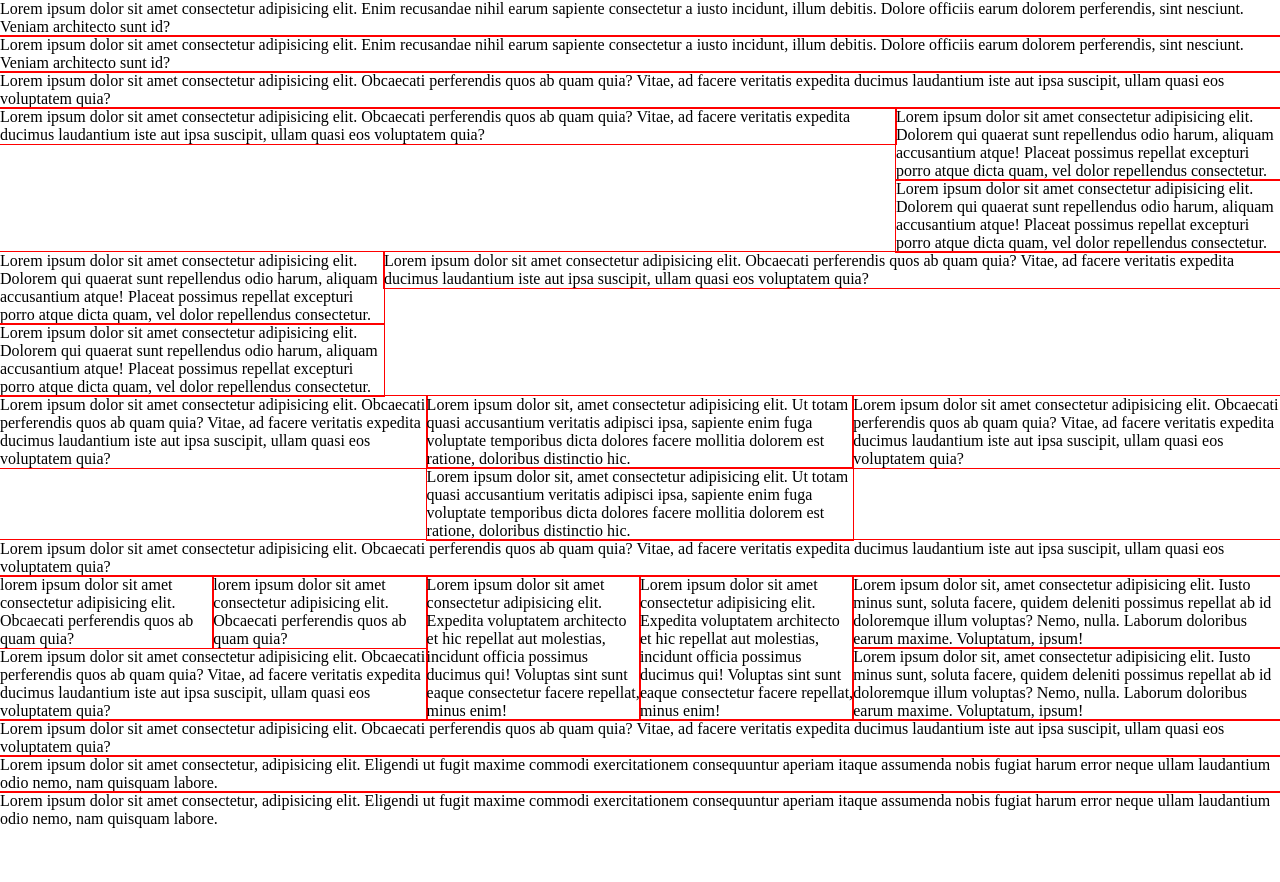
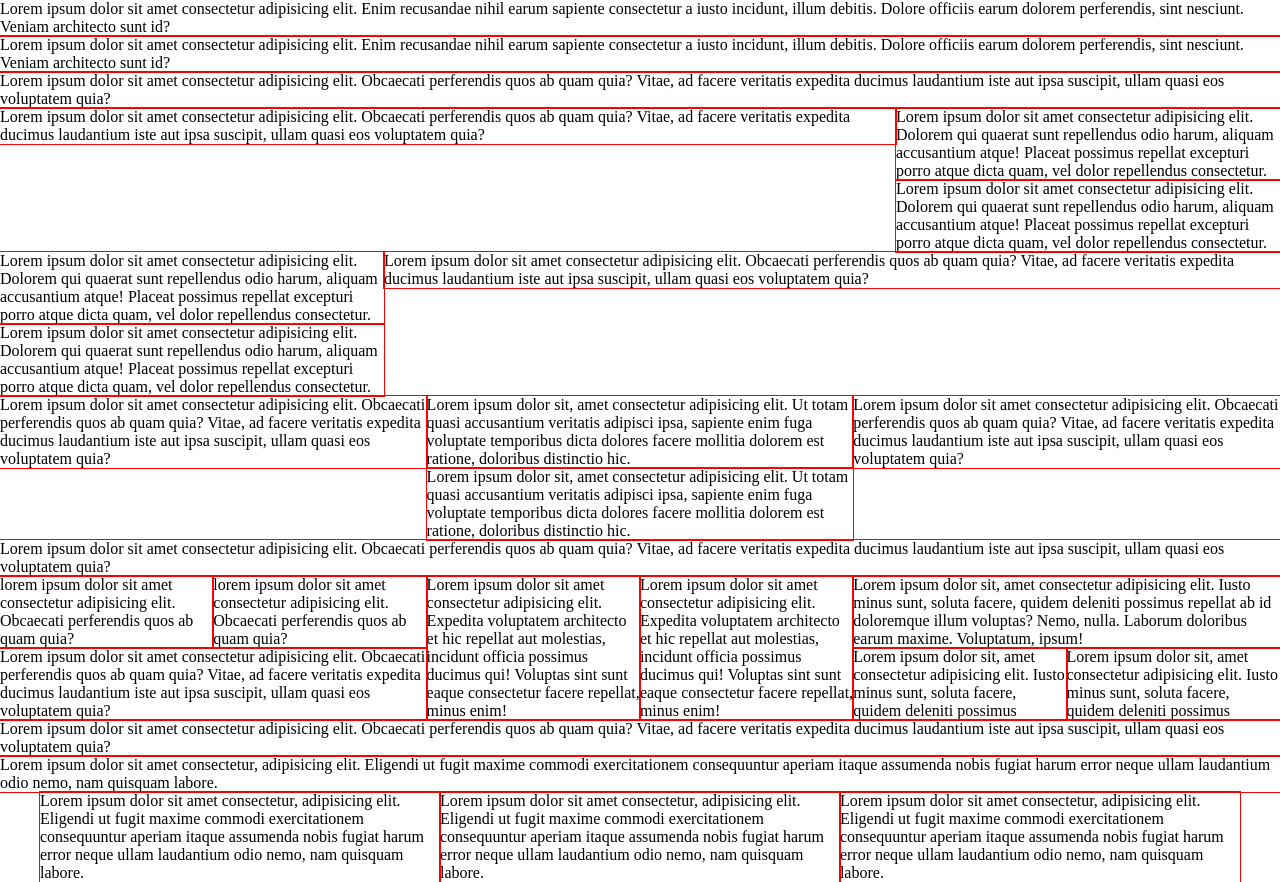
Before and after one commit to DamianJorga/aod, a plain HTML site: page index.html in a window 1280 px wide. Before the commit the page ends 828 px from the top, so only its background shows below. Drawn offline with Linux system fonts and the light colour scheme.

Commit message:
improved footer and fix layout and graphics for shop now

```diff
--- a/index.html
+++ b/index.html
@@ -82,25 +82,30 @@
                 <div class="col-large-tablet-50">
                     <p>lorem ipsum dolor sit amet consectetur adipisicing elit. Obcaecati perferendis quos ab quam quia?</p>
                 </div>
-                <div class="col-large-tablet-50">
+                <div class="col-mobile-100 col-large-tablet-50">
                     <p>lorem ipsum dolor sit amet consectetur adipisicing elit. Obcaecati perferendis quos ab quam quia?</p>
                 </div>
+                <div class="col-mobile-100 col-large-tablet-100">
                     <p>Lorem ipsum dolor sit amet consectetur adipisicing elit. Obcaecati perferendis quos ab quam quia? Vitae, ad facere veritatis expedita ducimus laudantium iste aut ipsa suscipit, ullam quasi eos voluptatem quia?</p>
                 </div>
+            </div>
             <div class="col-mobile-100 col-large-tablet-33">
-                <div class="col-large-tablet-50">
+                <div class="col-mobile-100 col-large-tablet-50">
                     <p>Lorem ipsum dolor sit amet consectetur adipisicing elit. Expedita voluptatem architecto et hic repellat aut molestias, incidunt officia possimus ducimus qui! Voluptas sint sunt eaque consectetur facere repellat, minus enim!</p>
                 </div>
-                <div class="col-large-tablet-50">
+                <div class="col-mobile-100 col-large-tablet-50">
                     <p>Lorem ipsum dolor sit amet consectetur adipisicing elit. Expedita voluptatem architecto et hic repellat aut molestias, incidunt officia possimus ducimus qui! Voluptas sint sunt eaque consectetur facere repellat, minus enim!</p>
                 </div>
             </div>
             <div class="col-mobile-100 col-large-tablet-33">
-                <div class="col-large-tablet-100">
+                <div class="col-mobile-100 col-large-tablet-100">
                     <p>Lorem ipsum dolor sit, amet consectetur adipisicing elit. Iusto minus sunt, soluta facere, quidem deleniti possimus repellat ab id doloremque illum voluptas? Nemo, nulla. Laborum doloribus earum maxime. Voluptatum, ipsum!</p>
                 </div>
-                <div class="col-large-tablet-100">
-                    <p>Lorem ipsum dolor sit, amet consectetur adipisicing elit. Iusto minus sunt, soluta facere, quidem deleniti possimus repellat ab id doloremque illum voluptas? Nemo, nulla. Laborum doloribus earum maxime. Voluptatum, ipsum!</p>
+                <div class="col-mobile-100 col-large-tablet-50">
+                    <p>Lorem ipsum dolor sit, amet consectetur adipisicing elit. Iusto minus sunt, soluta facere, quidem deleniti possimus</p>
+                </div>
+                <div class="col-mobile-100 col-large-tablet-50">
+                    <p>Lorem ipsum dolor sit, amet consectetur adipisicing elit. Iusto minus sunt, soluta facere, quidem deleniti possimus</p>
                 </div>
             </div>
         </div>
@@ -111,15 +116,25 @@
         </div>
     </main>
 
-    <footer class="container-fluid">
+    <footer>
+        <div class="container-fluid">
             <div class="newsletter row">
                 <div class="col-mobile-100">
                     <p>Lorem ipsum dolor sit amet consectetur, adipisicing elit. Eligendi ut fugit maxime commodi exercitationem consequuntur aperiam itaque assumenda nobis fugiat harum error neque ullam laudantium odio nemo, nam quisquam labore.</p>
                 </div>
             </div>
+        </div>
+        <div class="container">
             <div class="footer-bottom row">
-            <div class="col-mobile-100">
+                <div class="col-mobile-100 col-large-tablet-33">
                     <p>Lorem ipsum dolor sit amet consectetur, adipisicing elit. Eligendi ut fugit maxime commodi exercitationem consequuntur aperiam itaque assumenda nobis fugiat harum error neque ullam laudantium odio nemo, nam quisquam labore.</p>
+                </div>
+                <div class="col-mobile-100 col-large-tablet-33">
+                    <p>Lorem ipsum dolor sit amet consectetur, adipisicing elit. Eligendi ut fugit maxime commodi exercitationem consequuntur aperiam itaque assumenda nobis fugiat harum error neque ullam laudantium odio nemo, nam quisquam labore.</p>
+                </div>
+                <div class="col-mobile-100 col-large-tablet-33">
+                    <p>Lorem ipsum dolor sit amet consectetur, adipisicing elit. Eligendi ut fugit maxime commodi exercitationem consequuntur aperiam itaque assumenda nobis fugiat harum error neque ullam laudantium odio nemo, nam quisquam labore.</p>
+                </div>
             </div>
         </div>
     </footer>
```
Lines whose indentation alone changed are shown as unchanged.
